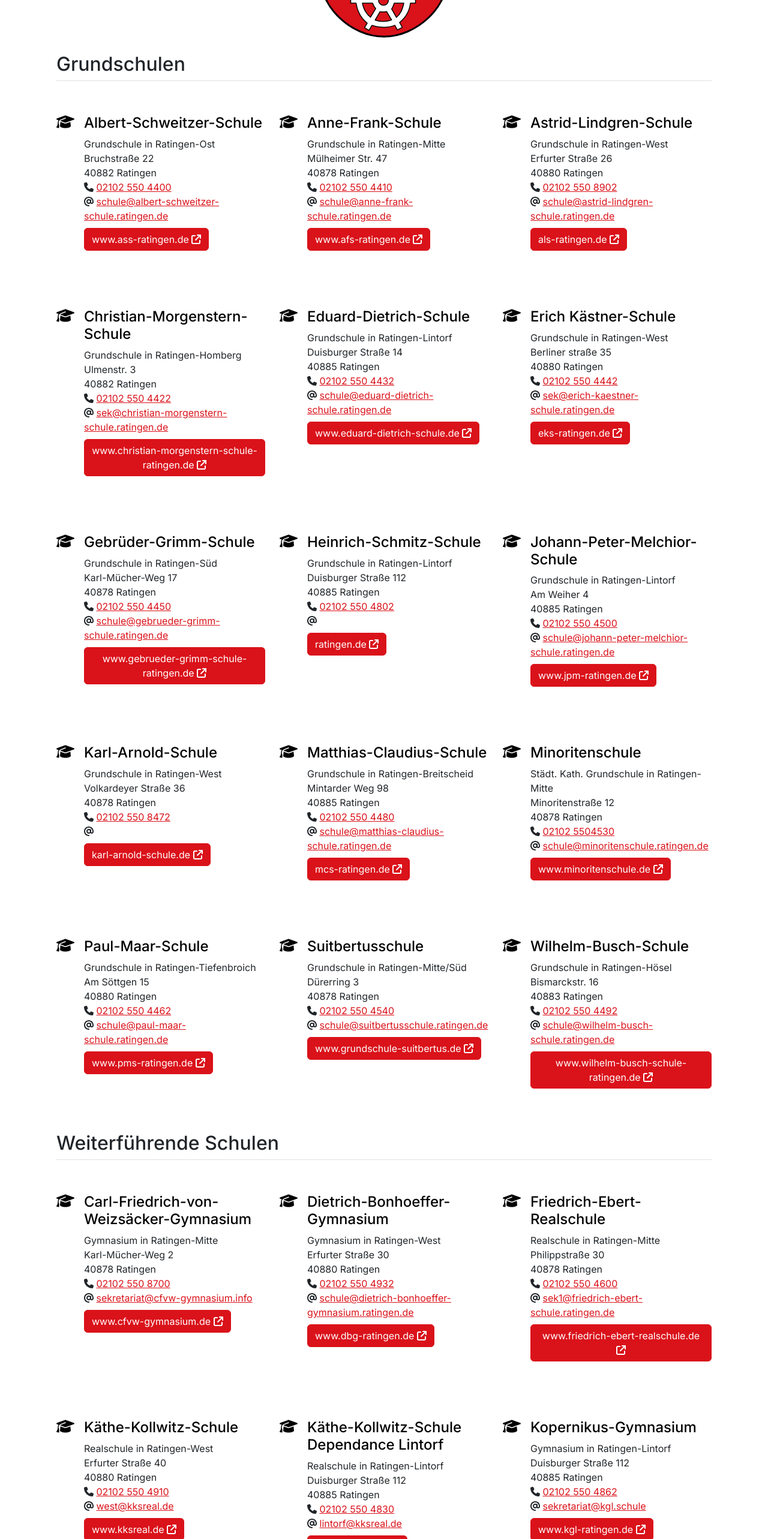
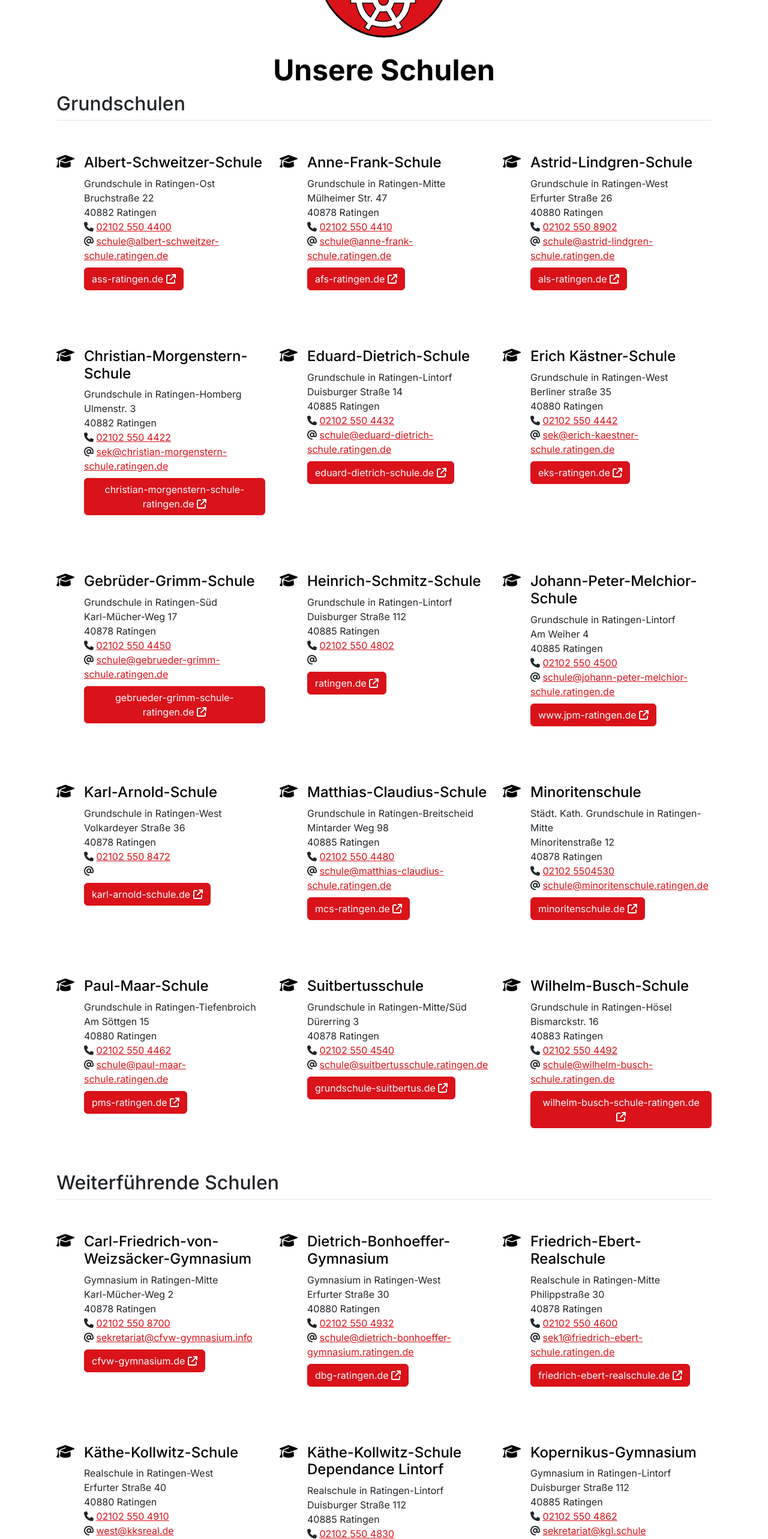
Before and after one commit to kevinriex/notfall.ratingen.de, a Next.js app: page /schulen in a window 1280 px wide. Shown: the part 234-2800 px from the top of the page at 60% size. Built offline with nearby package versions, Linux system fonts and the light colour scheme.

Commit message:
refactor: clarify variable names

```diff
--- a/src/app/(components)/Schools.jsx
+++ b/src/app/(components)/Schools.jsx
@@ -5,10 +5,10 @@
 import Adress from "../(components)/Adress";
 import Header from "../(components)/Header";
 
-const gSchools = [
+const primarySchools = [
   [{
     name: "Albert-Schweitzer-Schule",
-    href: "https://www.ass-ratingen.de/",
+    href: "https://ass-ratingen.de/",
     street: "Bruchstraße 22",
     plz: "40882 Ratingen",
     type: "Grundschule",
@@ -18,7 +18,7 @@
   },
   {
     name: "Anne-Frank-Schule",
-    href: "https://www.afs-ratingen.de/startseite/",
+    href: "https://afs-ratingen.de",
     street: "Mülheimer Str. 47",
     plz: "40878 Ratingen",
     type: "Grundschule",
@@ -38,7 +38,7 @@
   },],
   [{
     name: "Christian-Morgenstern-Schule",
-    href: "https://www.christian-morgenstern-schule-ratingen.de/",
+    href: "https://christian-morgenstern-schule-ratingen.de/",
     street: "Ulmenstr. 3",
     plz: "40882 Ratingen",
     type: "Grundschule",
@@ -48,7 +48,7 @@
   },
   {
     name: "Eduard-Dietrich-Schule",
-    href: "https://www.eduard-dietrich-schule.de/",
+    href: "https://eduard-dietrich-schule.de/",
     street: "Duisburger Straße 14",
     plz: "40885 Ratingen",
     type: "Grundschule",
@@ -68,7 +68,7 @@
   },],
   [{
     name: "Gebrüder-Grimm-Schule",
-    href: "https://www.gebrueder-grimm-schule-ratingen.de/",
+    href: "https://gebrueder-grimm-schule-ratingen.de/",
     street: "Karl-Mücher-Weg 17",
     plz: "40878 Ratingen",
     type: "Grundschule",
@@ -118,7 +118,7 @@
   },
   {
     name: "Minoritenschule",
-    href: "https://www.minoritenschule.de/",
+    href: "https://minoritenschule.de/",
     street: "Minoritenstraße 12",
     plz: "40878 Ratingen",
     type: "Städt. Kath. Grundschule",
@@ -128,7 +128,7 @@
   },],
   [{
     name: "Paul-Maar-Schule",
-    href: "https://www.pms-ratingen.de/",
+    href: "https://pms-ratingen.de/",
     street: "Am Söttgen 15",
     plz: "40880 Ratingen",
     type: "Grundschule",
@@ -138,7 +138,7 @@
   },
   {
     name: "Suitbertusschule",
-    href: "https://www.grundschule-suitbertus.de/",
+    href: "https://grundschule-suitbertus.de/",
     street: "Dürerring 3",
     plz: "40878 Ratingen",
     type: "Grundschule",
@@ -148,7 +148,7 @@
   },
   {
     name: "Wilhelm-Busch-Schule",
-    href: "https://www.wilhelm-busch-schule-ratingen.de/",
+    href: "https://wilhelm-busch-schule-ratingen.de/",
     street: "Bismarckstr. 16",
     plz: "40883 Ratingen",
     type: "Grundschule",
@@ -157,9 +157,9 @@
     district: "Hösel",
   },],]
 
-  const wSchools = [[{
+  const secondarySchools = [[{
     name: "Carl-Friedrich-von-Weizsäcker-Gymnasium",
-    href: "https://www.cfvw-gymnasium.de/",
+    href: "https://cfvw-gymnasium.de/",
     street: "Karl-Mücher-Weg 2",
     plz: "40878 Ratingen",
     type: "Gymnasium",
@@ -169,7 +169,7 @@
   },
   {
     name: "Dietrich-Bonhoeffer-Gymnasium",
-    href: "https://www.dbg-ratingen.de/",
+    href: "https://dbg-ratingen.de/",
     street: "Erfurter Straße 30",
     plz: "40880 Ratingen",
     type: "Gymnasium",
@@ -179,7 +179,7 @@
   },
   {
     name: "Friedrich-Ebert-Realschule",
-    href: "https://www.friedrich-ebert-realschule.de/",
+    href: "https://friedrich-ebert-realschule.de/",
     street: "Philippstraße 30",
     plz: "40878 Ratingen",
     type: "Realschule",
@@ -189,7 +189,7 @@
   },],
   [{
     name: "Käthe-Kollwitz-Schule",
-    href: "https://www.kksreal.de/",
+    href: "https://kksreal.de/",
     street: "Erfurter Straße 40",
     plz: "40880 Ratingen",
     type: "Realschule",
@@ -199,7 +199,7 @@
   },
   {
     name: "Käthe-Kollwitz-Schule Dependance Lintorf",
-    href: "https://www.kksreal.de/",
+    href: "https://kksreal.de/",
     street: "Duisburger Straße 112",
     plz: "40885 Ratingen",
     type: "Realschule",
@@ -209,7 +209,7 @@
   },
   {
     name: "Kopernikus-Gymnasium",
-    href: "https://www.kgl-ratingen.de/",
+    href: "https://kgl-ratingen.de/",
     street: "Duisburger Straße 112",
     plz: "40885 Ratingen",
     type: "Gymnasium",
@@ -219,7 +219,7 @@
   },],
   [{
     name: "Martin-Luther-King-Gesamtschule",
-    href: "https://www.gesamtschule-ratingen.de/",
+    href: "https://gesamtschule-ratingen.de/",
     street: "Erfurter Straße 36",
     plz: "40880 Ratingen",
     type: "Gesamtschule",
@@ -229,7 +229,7 @@
   },
   {
     name: "Liebfrauenschule",
-    href: "https://www.liebfrauenschule-ratingen.de/",
+    href: "https://liebfrauenschule-ratingen.de/",
     street: "Schwarzbachstr.17",
     plz: "40878 Ratingen",
     type: "Realschule in privater Trägerschaft",
@@ -239,7 +239,7 @@
   },
   {
     name: "Adam-Josef-Cüppers Berufskolleg",
-    href: "https://www.ajc-bk.de/",
+    href: "https://ajc-bk.de/",
     street: "Minoritenstraße 10",
     plz: "40878 Ratingen",
     type: "Berufskolleg in Trägerschaft des Kreises Mettmann",
@@ -253,9 +253,9 @@
   return (
     <>
       <Container className="px-4 py-5">
-        <Header h1="Unsere Schulen" />
+        <Header title="Unsere Schulen" />
         <h2 className="pb-2 border-bottom">Grundschulen</h2>
-        {gSchools.map((linkTriple, idx) => (
+        {primarySchools.map((linkTriple, idx) => (
           <Row className="g-4 py-5" key={idx}>
             {linkTriple.map(
               (
@@ -281,7 +281,7 @@
         ))}
         <div className="mt-4">
         <h2 className="pb-2 border-bottom mt-4">Weiterführende Schulen</h2>
-        {wSchools.map((linkTriple, idx) => (
+        {secondarySchools.map((linkTriple, idx) => (
           <Row className="g-4 py-5" key={idx}>
             {linkTriple.map(
               (
```
